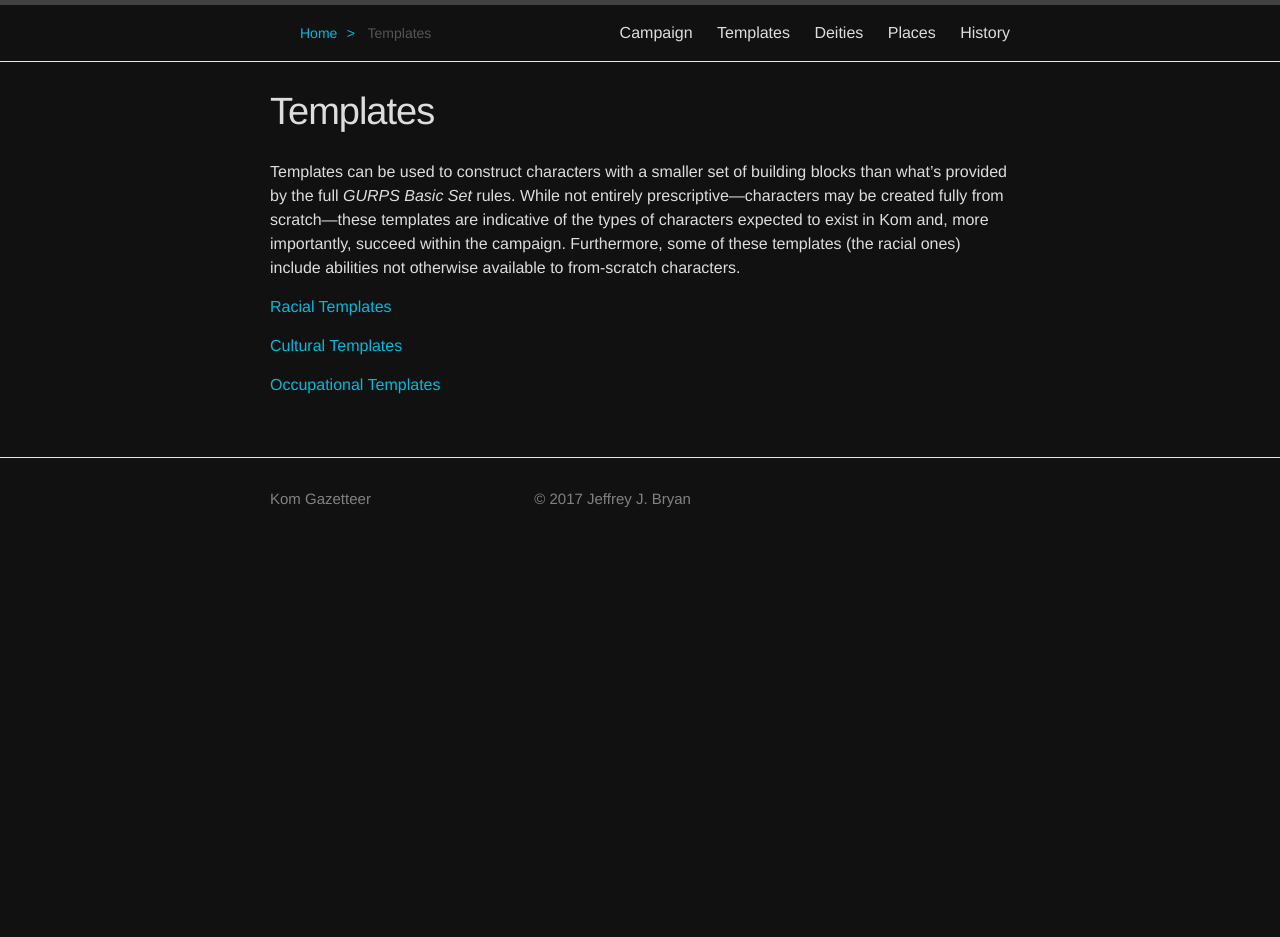
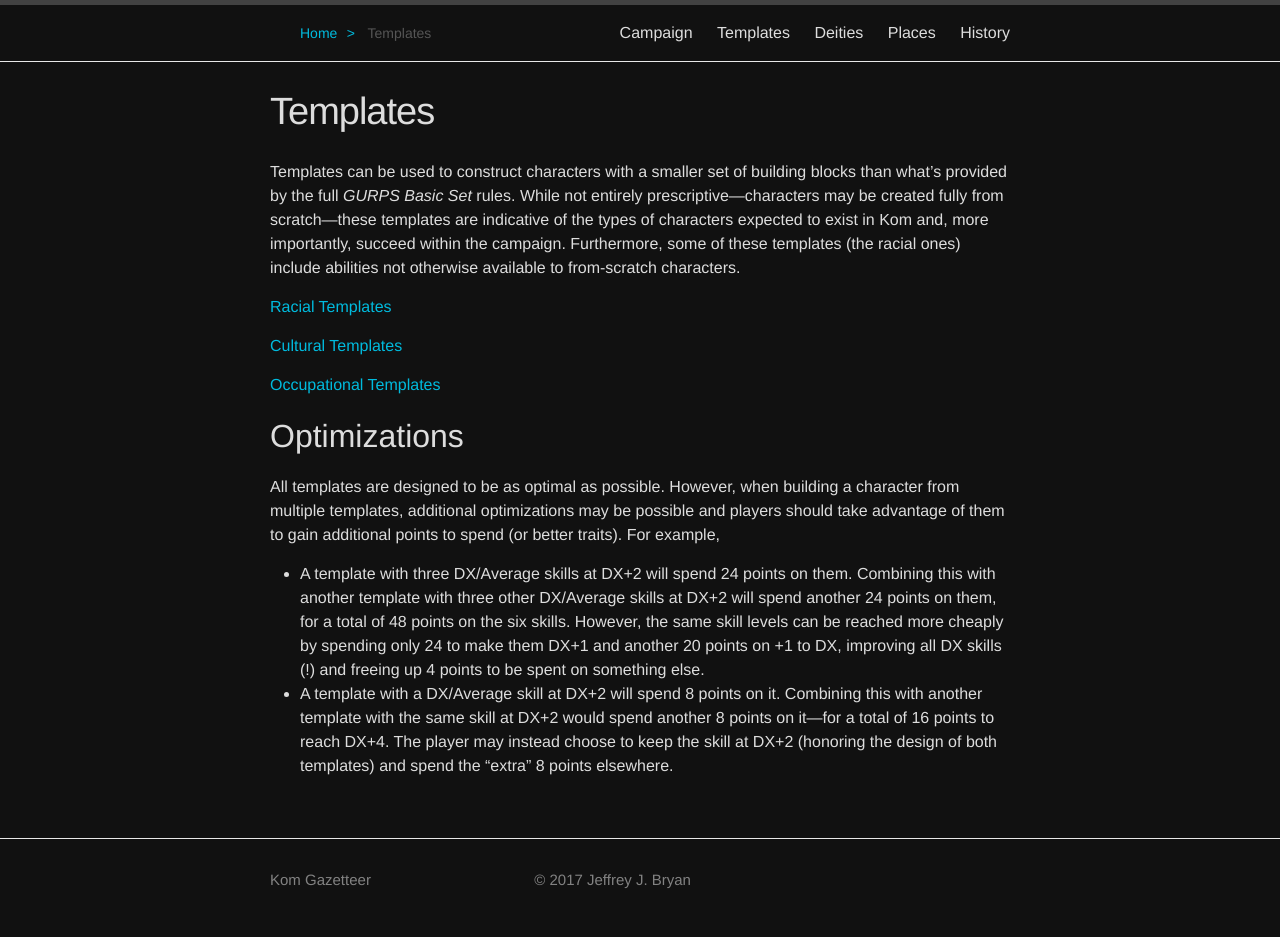
Before and after one commit to DracoNoir/kom, a Jekyll site: the page built from templates/index.md, in a window 1280 px wide. Built offline with Jekyll 4.4.1, drawn with Linux system fonts in a browser that asks for light colours; before the commit the page ends 900 px from its top, so only the background shows below that.

Commit message:
Documentations template optimization strategy.

```diff
--- a/templates/index.md
+++ b/templates/index.md
@@ -12,3 +12,11 @@ Templates can be used to construct characters with a smaller set of building blo
 [Cultural Templates](cultures/)
 
 [Occupational Templates](occupations/)
+
+
+## Optimizations
+
+All templates are designed to be as optimal as possible.  However, when building a character from multiple templates, additional optimizations may be possible and players should take advantage of them to gain additional points to spend (or better traits).  For example,
+
+* A template with three DX/Average skills at DX+2 will spend 24 points on them.  Combining this with another template with three other DX/Average skills at DX+2 will spend another 24 points on them, for a total of 48 points on the six skills.  However, the same skill levels can be reached more cheaply by spending only 24 to make them DX+1 and another 20 points on +1 to DX, improving all DX skills (!) and freeing up 4 points to be spent on something else.
+* A template with a DX/Average skill at DX+2 will spend 8 points on it.  Combining this with another template with the same skill at DX+2 would spend another 8 points on it—for a total of 16 points to reach DX+4.  The player may instead choose to keep the skill at DX+2 (honoring the design of both templates) and spend the "extra" 8 points elsewhere.
```
